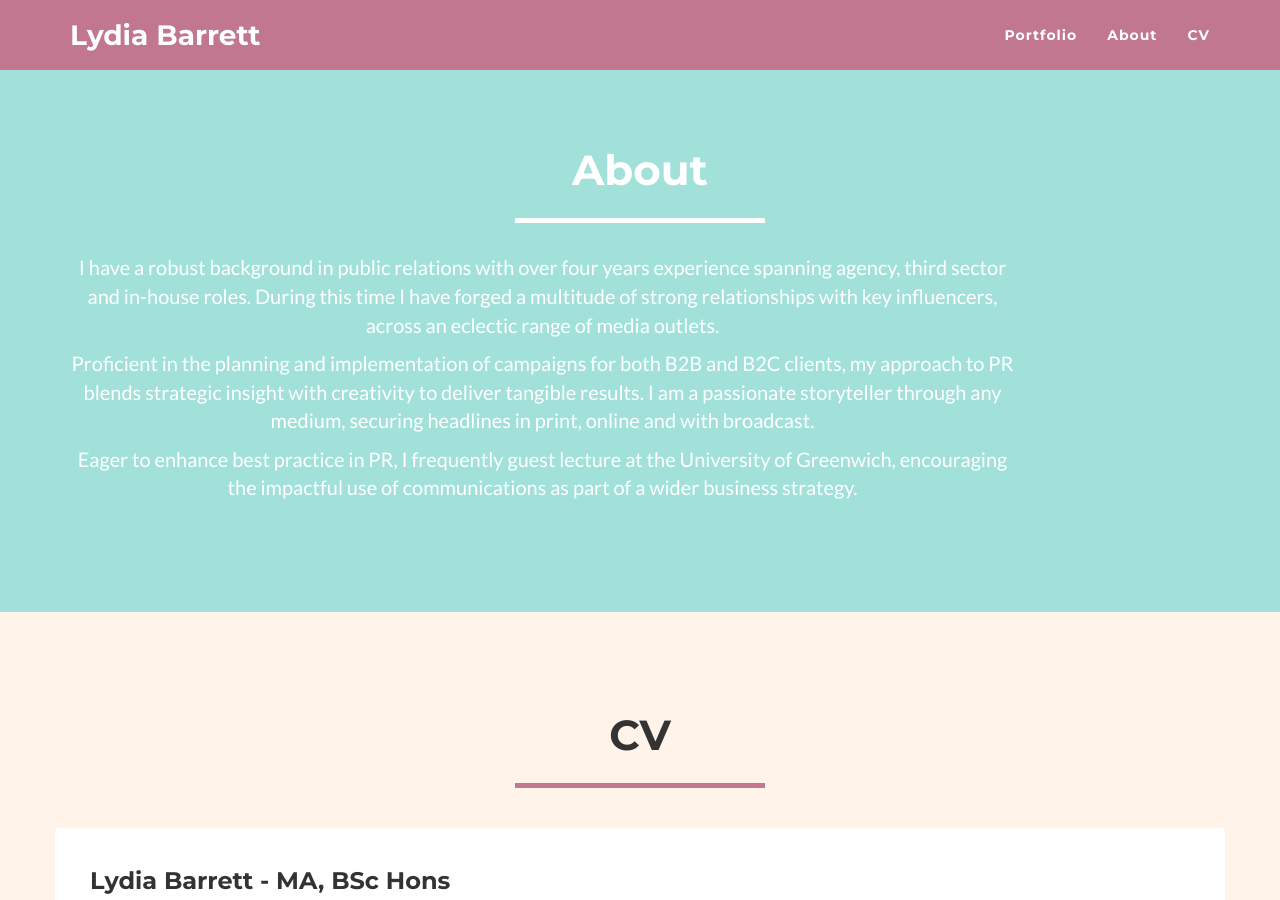
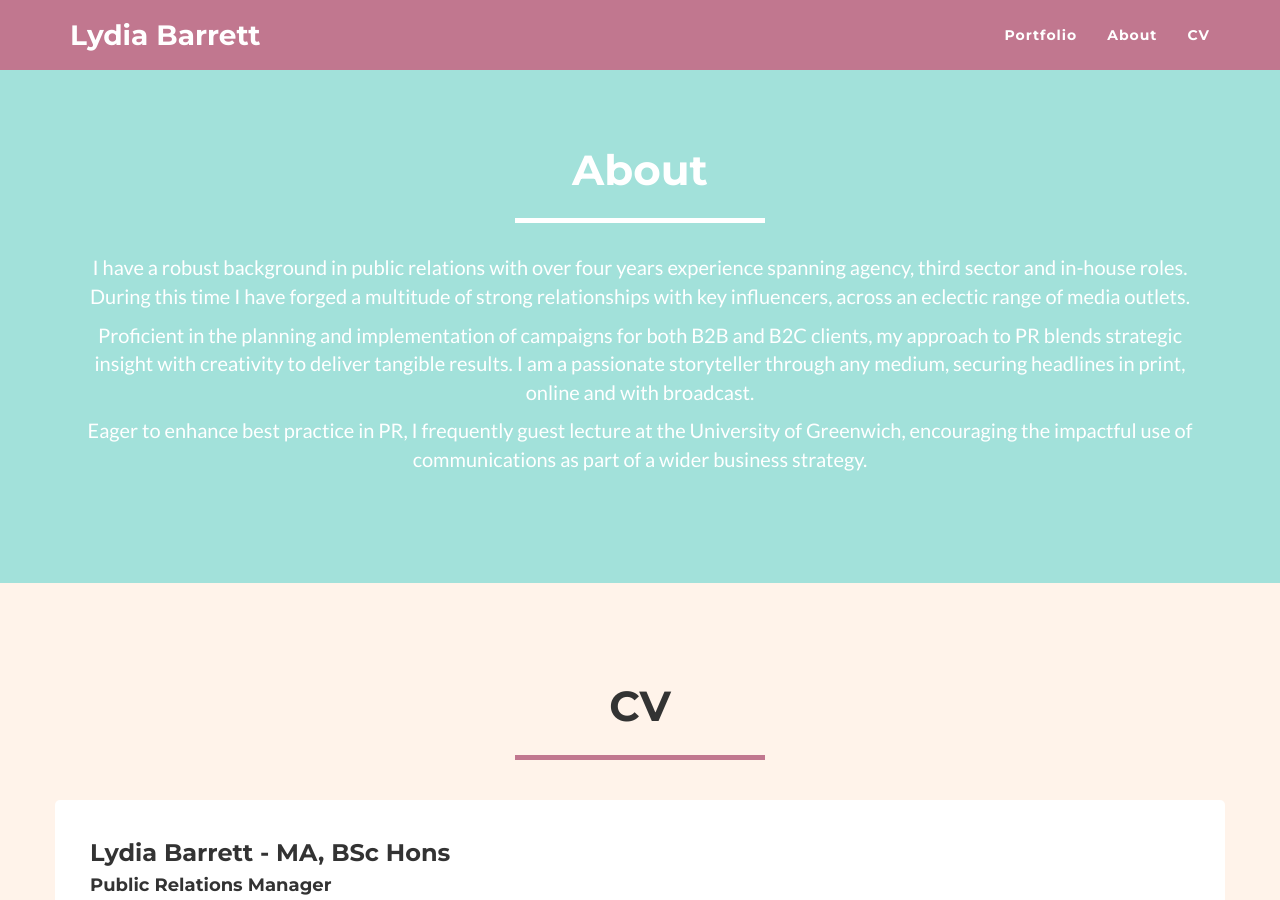
Before and after one commit to lalalovescode/lalalovescode.github.io, a Jekyll site: the page built from index.html, in a window 1280 px wide and 900 px high, scrolled down 1534 px. Built offline with Jekyll 4.4.1, drawn with Linux system fonts in a browser that asks for light colours; nearby versions of some CDN libraries.

Commit message:
about me

```diff
--- a/_includes/about.html
+++ b/_includes/about.html
@@ -8,13 +8,13 @@
             </div>
         </div>
         <div class="row text-center">
-            <div class="col-xs-10">
+            <div class="col-xs-12">
                 <p>I have a robust background in public relations with over four years experience spanning agency, third sector and in-house roles. During this time I have forged a multitude of strong relationships with key influencers, across an eclectic range of media outlets.</p>
             </div>
-            <div class="col-xs-10">
+            <div class="col-xs-12">
                 <p>Proficient in the planning and implementation of campaigns for both B2B and B2C clients, my approach to PR blends strategic insight with creativity to deliver tangible results. I am a passionate storyteller through any medium, securing headlines in print, online and with broadcast.</p>
             </div>
-            <div class="col-xs-10">
+            <div class="col-xs-12">
               <p> Eager to enhance best practice in PR, I frequently guest lecture at the University of Greenwich, encouraging the impactful use of communications as part of a wider business strategy.</p>
             </div>
         </div>
```
